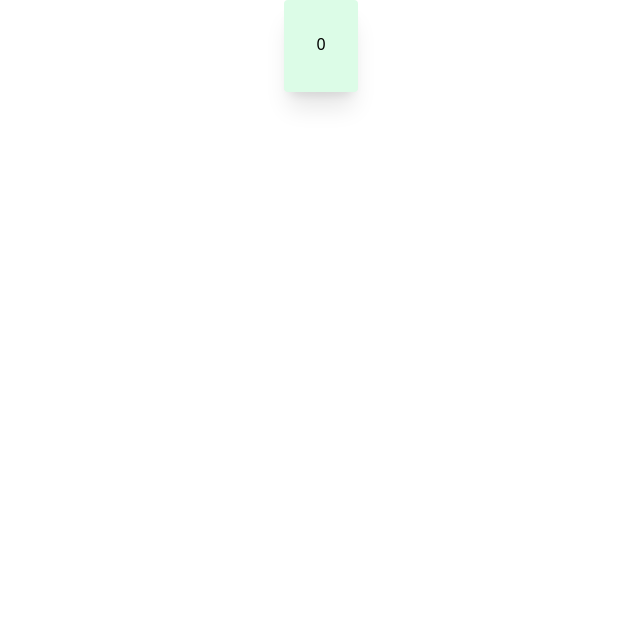
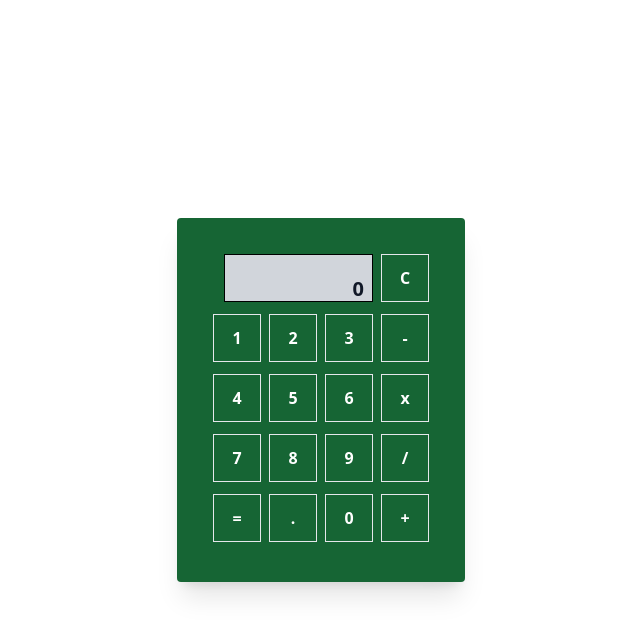
Before and after one commit to laccces/calculator, a plain HTML site: page index.html in a window 1280 px wide. Shown: the whole page, without its empty margins (319-959 px from the left). Drawn offline with nearby package versions, Linux system fonts and the light colour scheme.

Commit message:
Adding buttons in html

```diff
--- a/app.js
+++ b/app.js
@@ -21,3 +21,7 @@ const divide = function(num1, num2) {
 	let result = num1 / num2
   return result;
 };
+
+const operate = function() {
+
+}
--- a/index.html
+++ b/index.html
@@ -9,14 +9,38 @@
     <title>Calculator</title>
 </head>
 <body>
-    <div class="calcBody max-w-lg rounded overflow-hidden shadow-xl bg-green-100 flex">
+    <div class="calcBody max-w-lg rounded overflow-hidden shadow-xl bg-green-800 flex">
         <div class="px-8 py-8">
             <div class="flex mb-1 justify-end">
-                <div class="output">
-                    <div class="previousNumber"></div>
-                    <div class="currentNumber">0</div>
+                <div class="output flex flex-col w-2/3 h-12 justify-center items-end m-1 bg-gray-300 text-gray-900 font-semibold px-2 border border-black hover:border">
+                    <div class="previousNumber flex max-w-lg h-1/3 pb-5 pt-1 text-gray-600 text-xs"></div>
+                    <div class="currentNumber flex max-w-lg h-2/3 pb-2 text-xl">0</div>
                 </div>
-
+                <button class="clear flex w-12 h-12 justify-center font-bold items-center m-1 py-2 px-2 border hover:border-transparent text-white">C</button>
+            </div>
+            <div class="flex mb-1">
+                <button class="number flex w-12 h-12 justify-center font-bold items-center m-1 py-2 px-2 border hover:border-transparent text-white">1</button>
+                <button class="number flex w-12 h-12 justify-center font-bold items-center m-1 py-2 px-2 border hover:border-transparent text-white">2</button>
+                <button class="number flex w-12 h-12 justify-center font-bold items-center m-1 py-2 px-2 border hover:border-transparent text-white">3</button>
+                <button class="operator flex w-12 h-12 justify-center font-bold items-center m-1 py-2 px-2 border hover:border-transparent text-white">-</button>
+            </div>
+            <div class="flex mb-1">
+                <button class="number flex w-12 h-12 justify-center font-bold items-center m-1 py-2 px-2 border hover:border-transparent text-white">4</button>
+                <button class="number flex w-12 h-12 justify-center font-bold items-center m-1 py-2 px-2 border hover:border-transparent text-white">5</button>
+                <button class="number flex w-12 h-12 justify-center font-bold items-center m-1 py-2 px-2 border hover:border-transparent text-white">6</button>
+                <button class="operator flex w-12 h-12 justify-center font-bold items-center m-1 py-2 px-2 border hover:border-transparent text-white">x</button>
+            </div>
+            <div class="flex mb-1">
+                <button class="number flex w-12 h-12 justify-center font-bold items-center m-1 py-2 px-2 border hover:border-transparent text-white">7</button>
+                <button class="number flex w-12 h-12 justify-center font-bold items-center m-1 py-2 px-2 border hover:border-transparent text-white">8</button>
+                <button class="number flex w-12 h-12 justify-center font-bold items-center m-1 py-2 px-2 border hover:border-transparent text-white">9</button>
+                <button class="operator flex w-12 h-12 justify-center font-bold items-center m-1 py-2 px-2 border hover:border-transparent text-white">/</button>
+            </div>
+            <div class="flex mb-1">
+                <button class="equal flex w-12 h-12 justify-center font-bold items-center m-1 py-2 px-2 border hover:border-transparent text-white">=</button>
+                <button class="decimal flex w-12 h-12 justify-center font-bold items-center m-1 py-2 px-2 border hover:border-transparent text-white">.</button>
+                <button class="number flex w-12 h-12 justify-center font-bold items-center m-1 py-2 px-2 border hover:border-transparent text-white">0</button>
+                <button class="operator flex w-12 h-12 justify-center font-bold items-center m-1 py-2 px-2 border hover:border-transparent text-white">+</button>
             </div>
         </div>
     </div>
--- a/style.css
+++ b/style.css
@@ -1,6 +1,6 @@
 body {
     width: 100vw;
-    height: 100wh;
+    height: 100vh;
     display: flex;
     justify-content: center;
     align-items: center;
```
